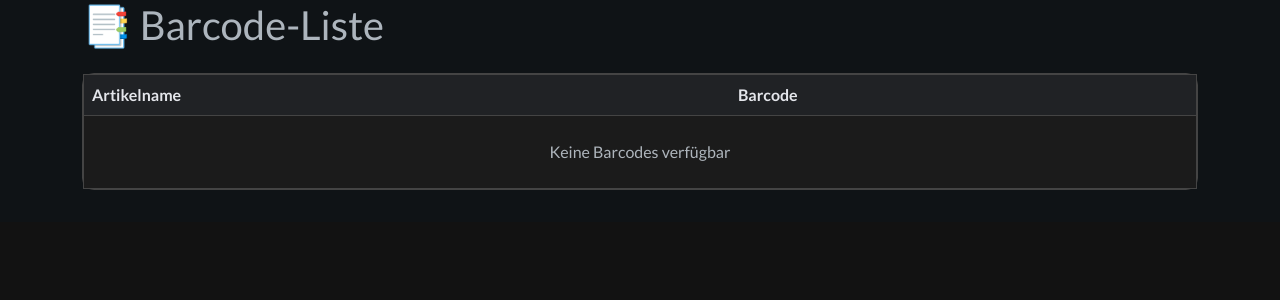
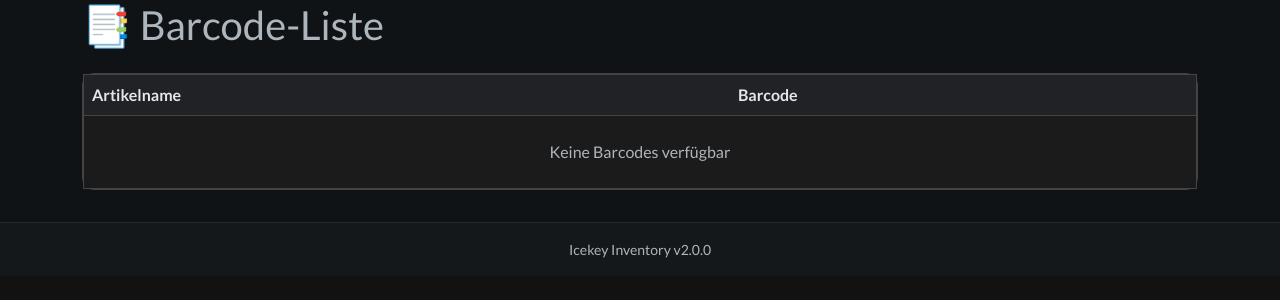
Before and after one commit to 17Trust09/inventory_management, a Django app: page /barcodes/ in a window 1280 px wide. Shown: the part 116-416 px from the top of the page. Run offline with Django 4.2, Linux system fonts and the light colour scheme; the visitor is signed in with stand-in values (Sample User, id 1); data that the repository does not hold is empty.

Commit message:
chore: Version 2.0.0 - VERSION-Datei + Footer
- VERSION-Datei mit 2.0.0
- app_version Context-Processor für alle Templates
- Footer in base.html + admin_base.html zeigt 'Icekey Inventory v2.0.0'

```diff
--- a/inventory/context_processors.py
+++ b/inventory/context_processors.py
@@ -1,3 +1,4 @@
+import os
 from .feature_flags import get_feature_flags_namespace
 from .threadlocal import get_global_settings
 from .models import Overview
@@ -17,6 +18,15 @@ def active_overviews(request):
     ctx["active_nav"] = url_name
 
     return ctx
+
+
+def app_version(request):
+    try:
+        with open(os.path.join(settings.BASE_DIR, 'VERSION')) as f:
+            version = f.read().strip()
+    except Exception:
+        version = '2.0.0'
+    return {'APP_VERSION': version}
 
 
 def global_features(request):
--- a/inventory/templates/inventory/base.html
+++ b/inventory/templates/inventory/base.html
@@ -195,5 +195,8 @@
   <script src="https://cdn.jsdelivr.net/npm/bootstrap@5.3.3/dist/js/bootstrap.bundle.min.js"></script>
 
   {% block extra_js %}{% endblock %}
+<footer class="text-center text-muted small py-3" style="background:var(--surface); border-top:1px solid var(--border);">
+    Icekey Inventory v{{ APP_VERSION }}
+</footer>
 </body>
 </html>
--- a/inventory_management/settings.py
+++ b/inventory_management/settings.py
@@ -103,6 +103,7 @@ TEMPLATES = [
                 'django.template.context_processors.media',
                 # NEU: aktive Overviews global verfügbar (für Navbar/Sidebar)
                 'inventory.context_processors.active_overviews',
+                'inventory.context_processors.app_version',
                 'inventory.context_processors.global_features',
                 'inventory.context_processors.maintenance_status',
             ],
```
Also changed, not shown: 1 other file.
